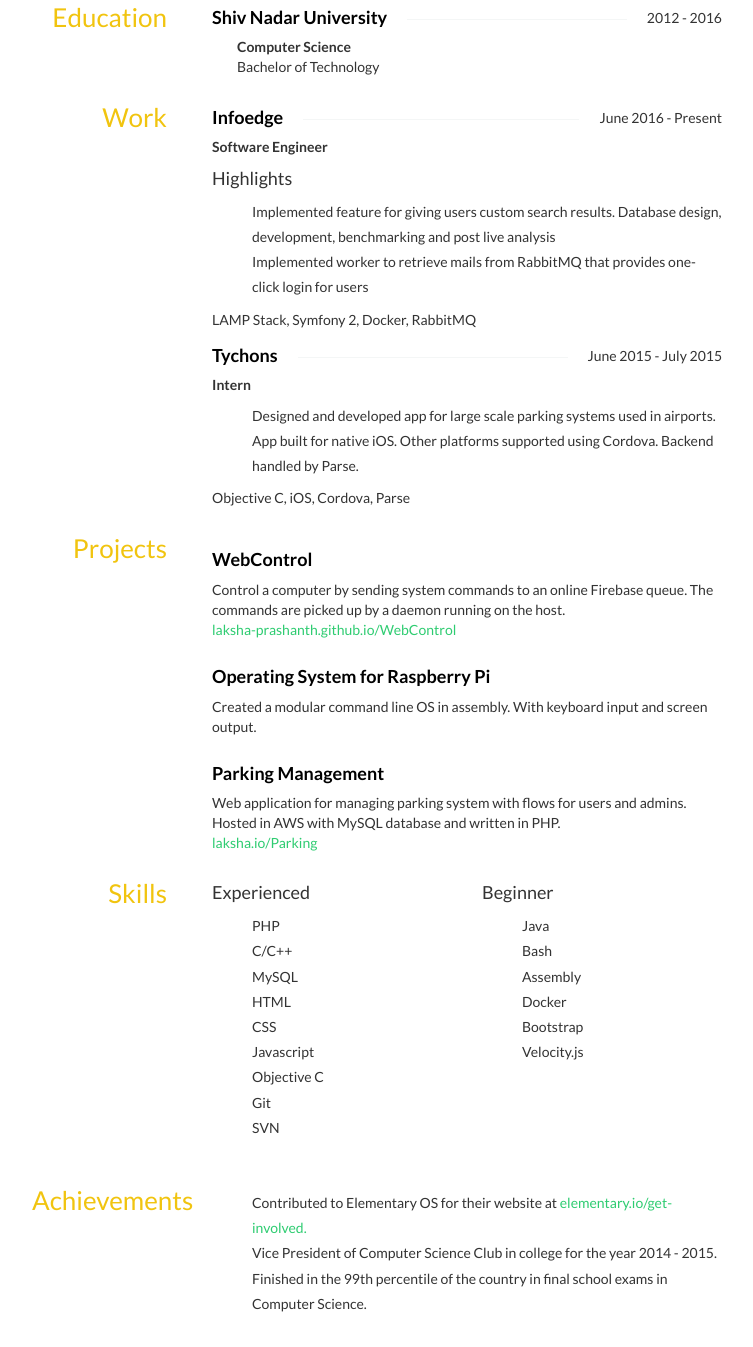
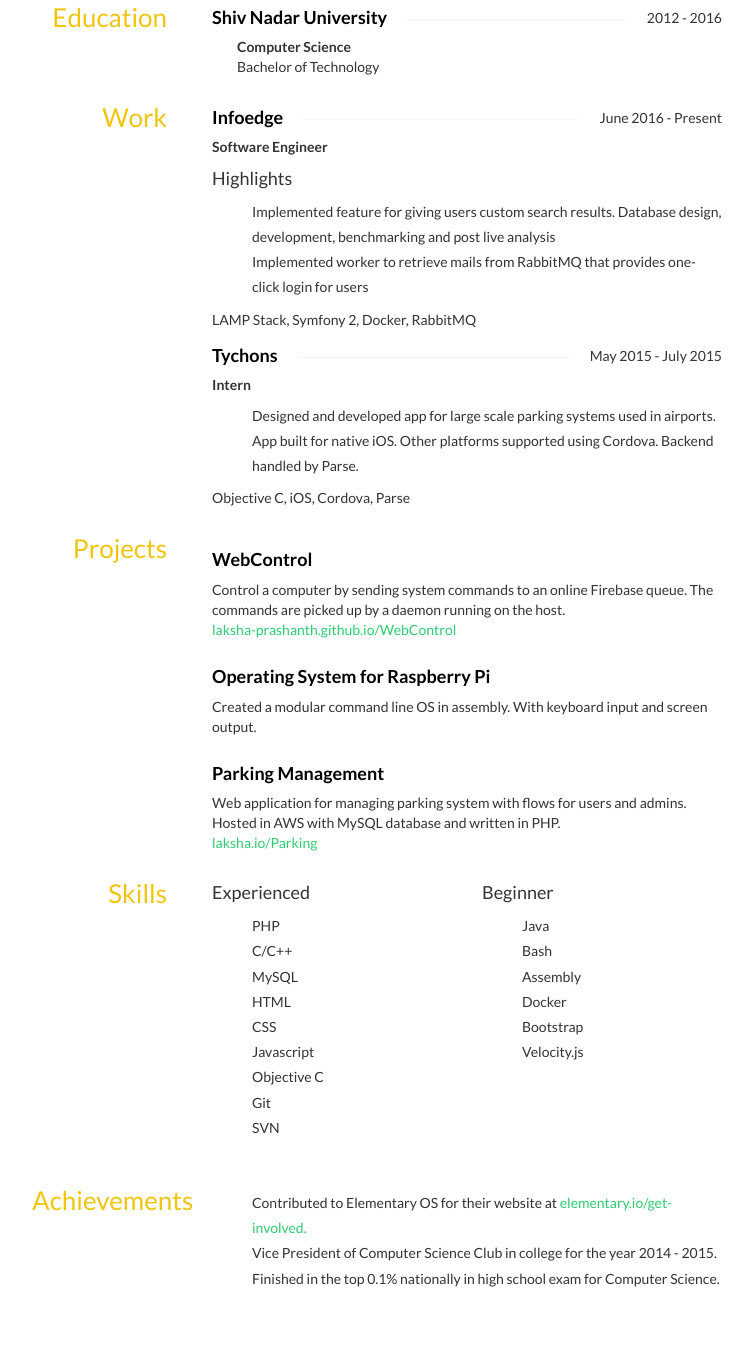
Before and after one commit to Laksha-Prashanth/Resume, a plain HTML site: page index.html in a window 1280 px wide. Shown: the part 369-1716 px from the top of the page, without its empty margins (263-1016 px from the left). Drawn offline with nearby package versions, Linux system fonts and the light colour scheme; some icons are missing.

Commit message:
updated dates for internship, reworded last point

```diff
--- a/index.html
+++ b/index.html
@@ -271,7 +271,7 @@
 <h4 class="strike-through">
 <span>Tychons</span>
 <span class="date">
-June 2015 - July 2015
+May 2015 - July 2015
 </span>
 </h4>
 <div class="position">
@@ -378,7 +378,7 @@
 </li>
 <li>
 <div class="position">
-Finished in the 99th percentile of the country in final school exams in Computer Science.
+Finished in the top 0.1% nationally in high school exam for Computer Science.
 </div>
 </li>
 </ul>
```
